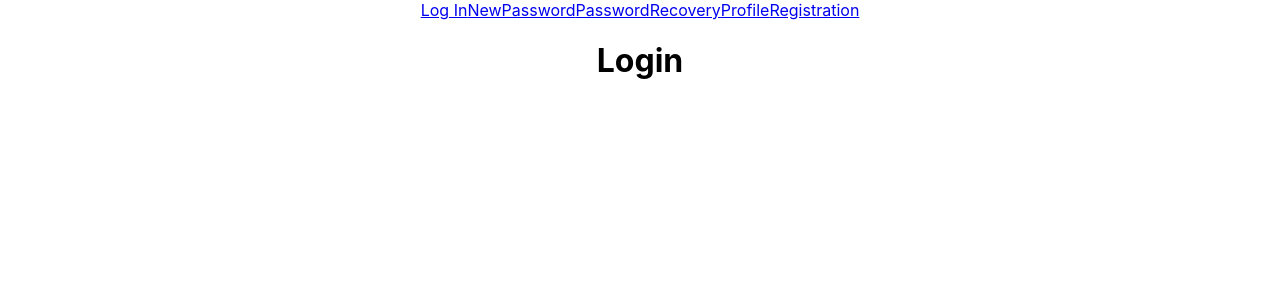
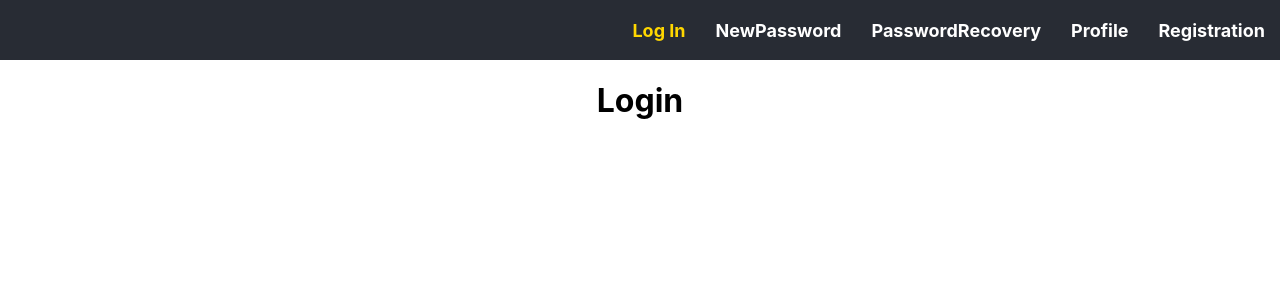
Before and after one commit to InHuman66/team-project, a React (Create React App) app: page /login in a window 1280 px wide. Shown: the top 300 px of the page. Built offline with nearby package versions, Linux system fonts and the light colour scheme.

Commit message:
New header most beautiful=)

```diff
--- /dev/null
+++ b/src/n1-main/m1-ui/common/navbar/navbar.module.css
@@ -0,0 +1,32 @@
+.headerBackground {
+    height: 60px;
+    background-color: #282c34;
+    display: flex;
+    justify-content: flex-end;
+
+}
+.blockLinks {
+    display: flex;
+    height: 100%;
+    align-items: center;
+}
+.Link {
+    transition: color 0.3s;
+    padding: 0 15px;
+    color: white;
+    font-weight: 700;
+    font-size: 18px;
+    text-decoration: none;
+}
+.Link:hover{
+    cursor: pointer;
+    transition: color 0.3s;
+    color: dodgerblue;
+}
+.activeNavlink {
+    padding: 0 15px;
+    color: gold;
+    font-weight: 700;
+    font-size: 18px;
+    text-decoration: none;
+}
--- a/src/n1-main/m1-ui/common/navbar/navbar.tsx
+++ b/src/n1-main/m1-ui/common/navbar/navbar.tsx
@@ -1,16 +1,18 @@
 import { NavLink } from "react-router-dom"
 import React from 'react';
-
+import classes from "./navbar.module.css";
 
 
 export const Navbar = () => {
     return (
-        <div>
-            <NavLink to={'/login'}>Log In</NavLink>
-            <NavLink to={'/new-password'}>NewPassword</NavLink>
-            <NavLink to={'/password-recovery'}>PasswordRecovery</NavLink>
-            <NavLink to={'/profile'}>Profile</NavLink>
-            <NavLink to={'/registration'}>Registration</NavLink>
+        <div className={classes.headerBackground}>
+            <div className={classes.blockLinks}>
+                <NavLink className={classes.Link} to={'/login'} activeClassName={classes.activeNavlink} >Log In</NavLink>
+                <NavLink className={classes.Link} to={'/new-password'} activeClassName={classes.activeNavlink}>NewPassword</NavLink>
+                <NavLink className={classes.Link} to={'/password-recovery'} activeClassName={classes.activeNavlink}>PasswordRecovery</NavLink>
+                <NavLink className={classes.Link} to={'/profile'} activeClassName={classes.activeNavlink}>Profile</NavLink>
+                <NavLink className={classes.Link} to={'/registration'} activeClassName={classes.activeNavlink}>Registration</NavLink>
+            </div>
         </div>
 
     )
```
